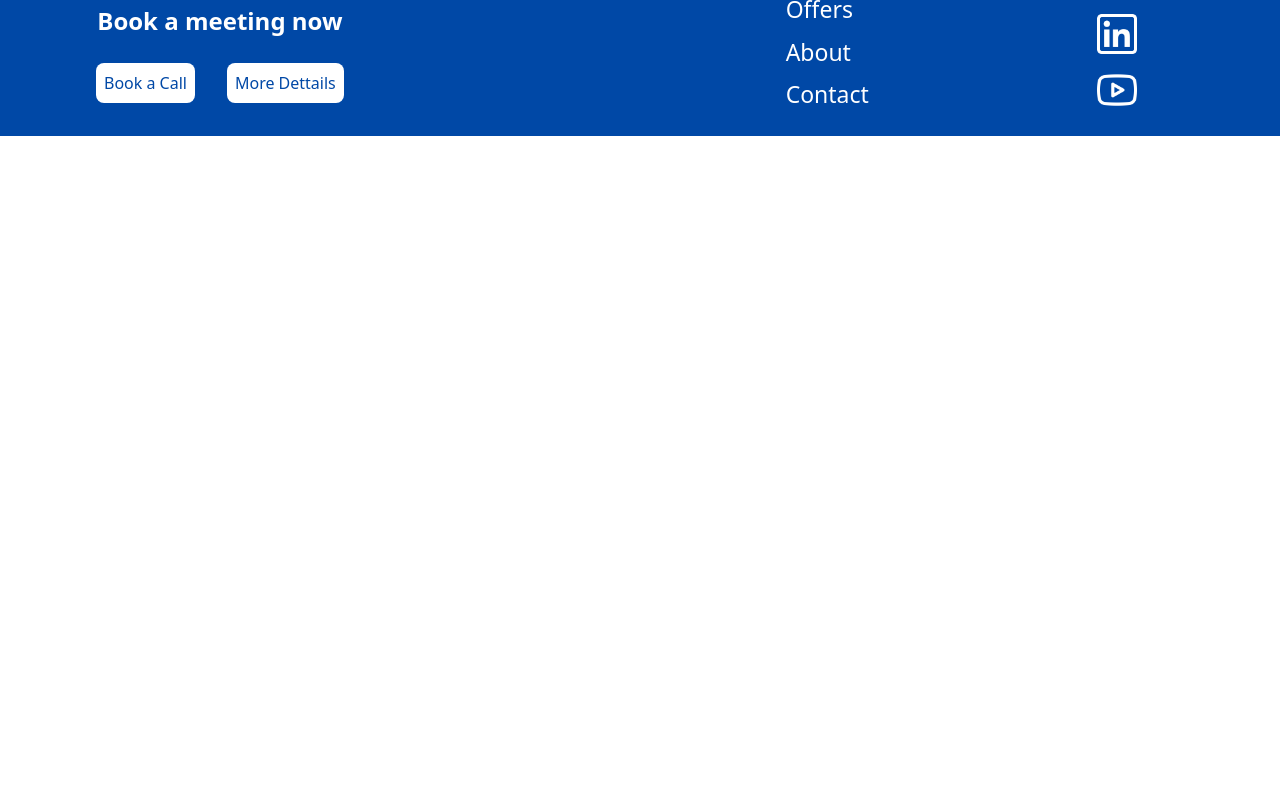
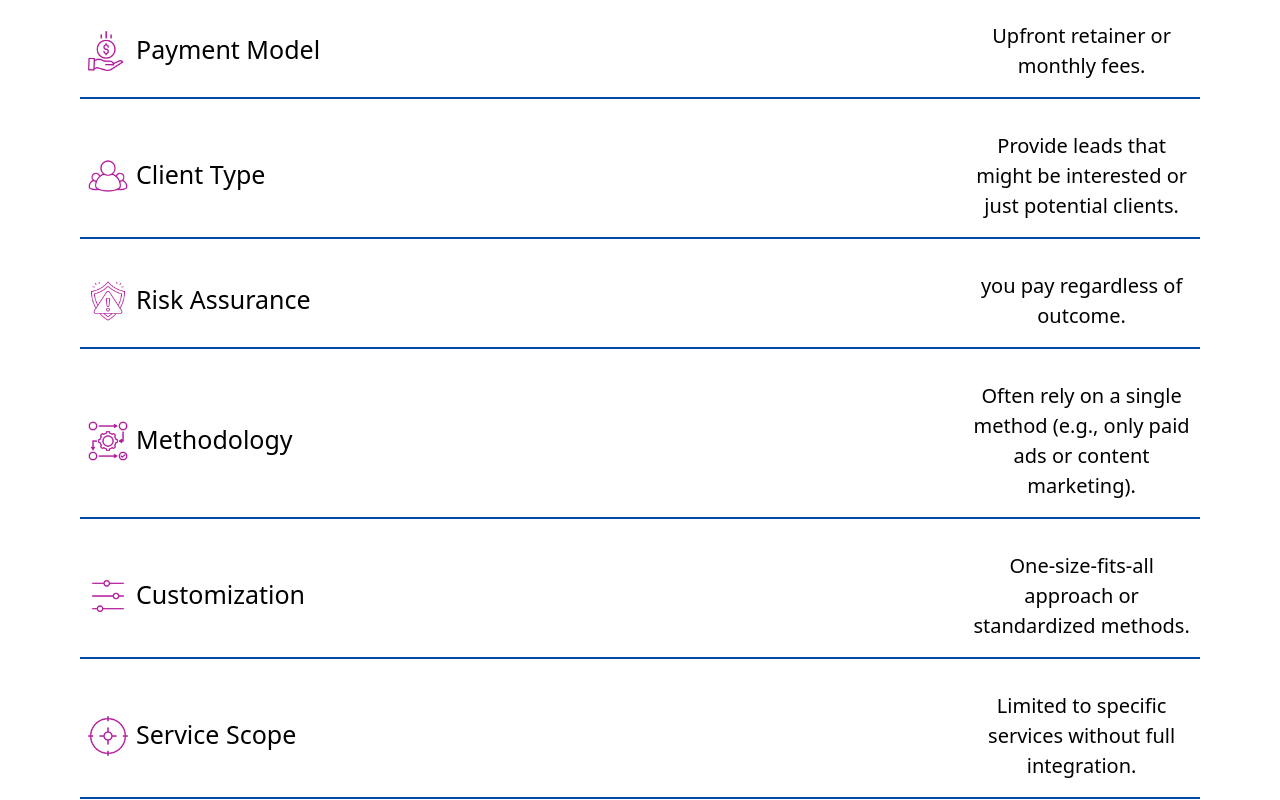
Before and after one commit to ayouub-bk/LoschMedia_Agency, a React (Vite) app: page /About in a window 1280 px wide. Shown: the part 1800-2600 px from the top of the page. Before the commit the page ends 1936 px from the top, so only its background shows below. Built offline with nearby package versions, Linux system fonts and the light colour scheme.

Commit message:
added special-section ui

```diff
--- a/src/data.js
+++ b/src/data.js
@@ -7,6 +7,15 @@ import icon6 from "../src/assets/icons/multi-agent-system.png";
 import icon7 from "../src/assets/icons/filter.png";
 import icon8 from "../src/assets/icons/content.png";
 import icon9 from "../src/assets/icons/reach.png";
+// -------------------------------
+import Icon1 from "../src/assets/icons/save-money.png";
+import Icon2 from "../src/assets/icons/customers.png";
+import Icon3 from "../src/assets/icons/risk-management.png";
+import Icon4 from "../src/assets/icons/methodology.png";
+import Icon5 from "../src/assets/icons/customize.png";
+import Icon6 from "../src/assets/icons/target.png";
+import Icon7 from "../src/assets/icons/expertise.png";
+
 export const services = [
   {
     title: "Email marketing",
@@ -192,3 +201,51 @@ export const FaqData = [
     ],
   },
 ];
+export const SpecialData = [
+  {
+    icon: Icon1,
+    title: "Payment Model",
+    others: "Upfront retainer or monthly fees.",
+    middle: "Pay only for results (pay per client).",
+  },
+  {
+    icon: Icon2,
+    title: "Client Type",
+    others: "Provide leads that might be interested or just potential clients.",
+    middle: "Deliver loyal, paying clients ready to do business.",
+  },
+  {
+    icon: Icon3,
+    title: "Risk Assurance",
+    others: "you pay regardless of outcome.",
+    middle: "No payment unless results are delivered.",
+  },
+  {
+    icon: Icon4,
+    title: "Methodology",
+    others:
+      "Often rely on a single method (e.g., only paid ads or content marketing).",
+    middle:
+      "Comprehensive approach using multiple strategies (content, paid ads, funnels, etc.).",
+  },
+  {
+    icon: Icon5,
+    title: "Customization",
+    others: "One-size-fits-all approach or standardized methods.",
+    middle:
+      "Tailored strategies based on world-leading expert insights and best practices.",
+  },
+  {
+    icon: Icon6,
+    title: "Service Scope",
+    others: "Limited to specific services without full integration.",
+    middle: "Full-service solution: Offers, funnels, referral systems, etc.",
+  },
+  {
+    icon: Icon7,
+    title: "Expertise Integration",
+    others: "May use generic strategies without deep expert integration.",
+    middle:
+      "Utilizes insights from top experts like Alex Hormozi, Russell Brunson, Grant Cardone, and Jeremy Miner",
+  },
+];
--- a/src/pages/About.jsx
+++ b/src/pages/About.jsx
@@ -1,6 +1,7 @@
 import React from "react";
 import Button from "../Components/Ui/Button";
 import commas from "../assets/icons/icons8-comma-100.png";
+import { SpecialData } from "../data";
 
 const About = () => {
   return (
@@ -40,7 +41,35 @@ const About = () => {
         <span className="opacity-0">.</span>
       </div>
 
-      <div className="tablet:p-8 desktop:p-14 p-4  "></div>
+      <div className="tablet:p-8 desktop:p-20 p-4 flex flex-col items-center   ">
+        <section className="w-full">
+          <h1 className="highlighted-title font-bold text-center mb-20 text-[48px] text-secondary    ">
+            {" "}
+            Why we are special ?{" "}
+          </h1>
+          <div className="flex flex-col gap-6  ">
+            {SpecialData.map((special, index) => {
+              const { icon, title, others, middle } = special;
+              return (
+                <div className="flex justify-between  p-2 pb-4 items-center border-b-2 border-secondary ">
+                  <div className="flex gap-2 ">
+                    <img src={icon} height="40px" width="40px" alt="icon" />
+                    <h1 className="text-center  text-[16px] tablet:text-[25px] text-bold ">
+                      {" "}
+                      {title}
+                    </h1>
+                  </div>
+                  <div className="w-[20%] text-center ">
+                    <h1 className="text-[14px] tablet:text-[20px] ">
+                      {others}
+                    </h1>
+                  </div>
+                </div>
+              );
+            })}
+          </div>
+        </section>
+      </div>
     </>
   );
 };
```
